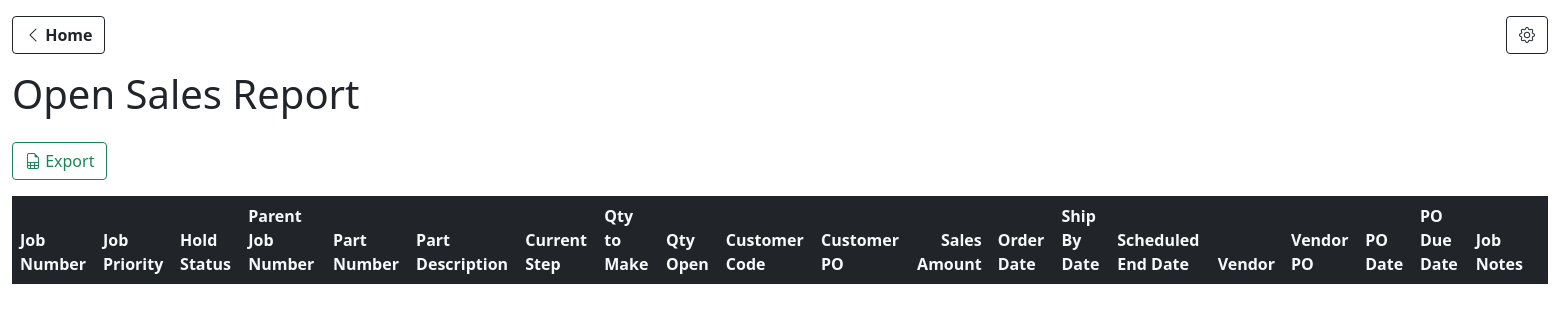
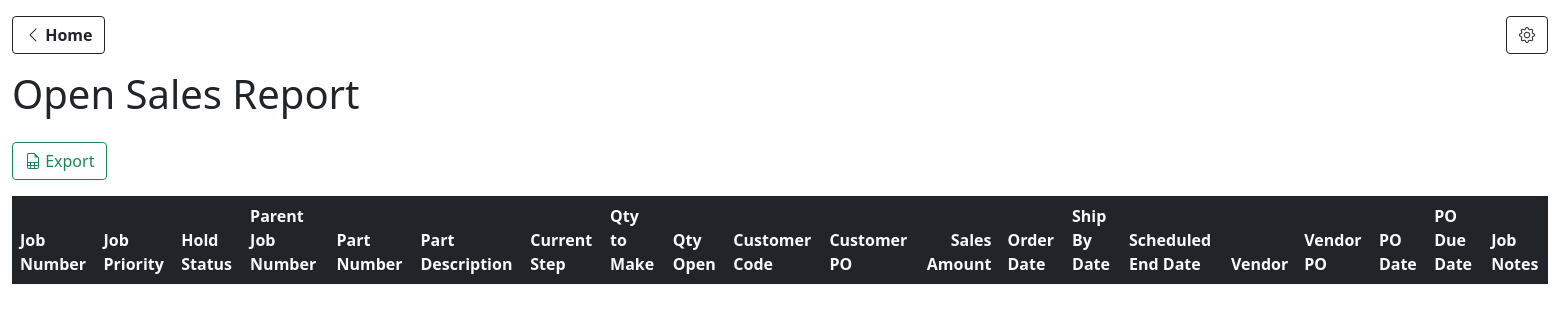
Before and after one commit to williamjacksn/e2-spy, a Flask app: page /open-sales-report in a window 1560 px wide. Shown: the top 323 px of the page. Run offline with Flask 2, Linux system fonts and the light colour scheme; data that the repository does not hold is empty; parts of the project's set-up code (start-up, migrations or seed data) failed here and were passed over; some libraries are stand-ins or nearby versions.

Commit message:
Span Job Notes column header across two columns

```diff
--- a/e2_spy/templates/open-sales-report.html
+++ b/e2_spy/templates/open-sales-report.html
@@ -44,8 +44,7 @@
                         <th class="bg-dark position-sticky text-light top-0">Vendor PO</th>
                         <th class="bg-dark position-sticky text-light top-0">PO Date</th>
                         <th class="bg-dark position-sticky text-light top-0">PO Due Date</th>
-                        <th class="bg-dark position-sticky text-light top-0">Job Notes</th>
-                        <th class="bg-dark position-sticky text-light top-0"></th>
+                        <th class="bg-dark position-sticky text-light top-0" colspan="2">Job Notes</th>
                     </tr>
                 </thead>
                 <tbody>
```
